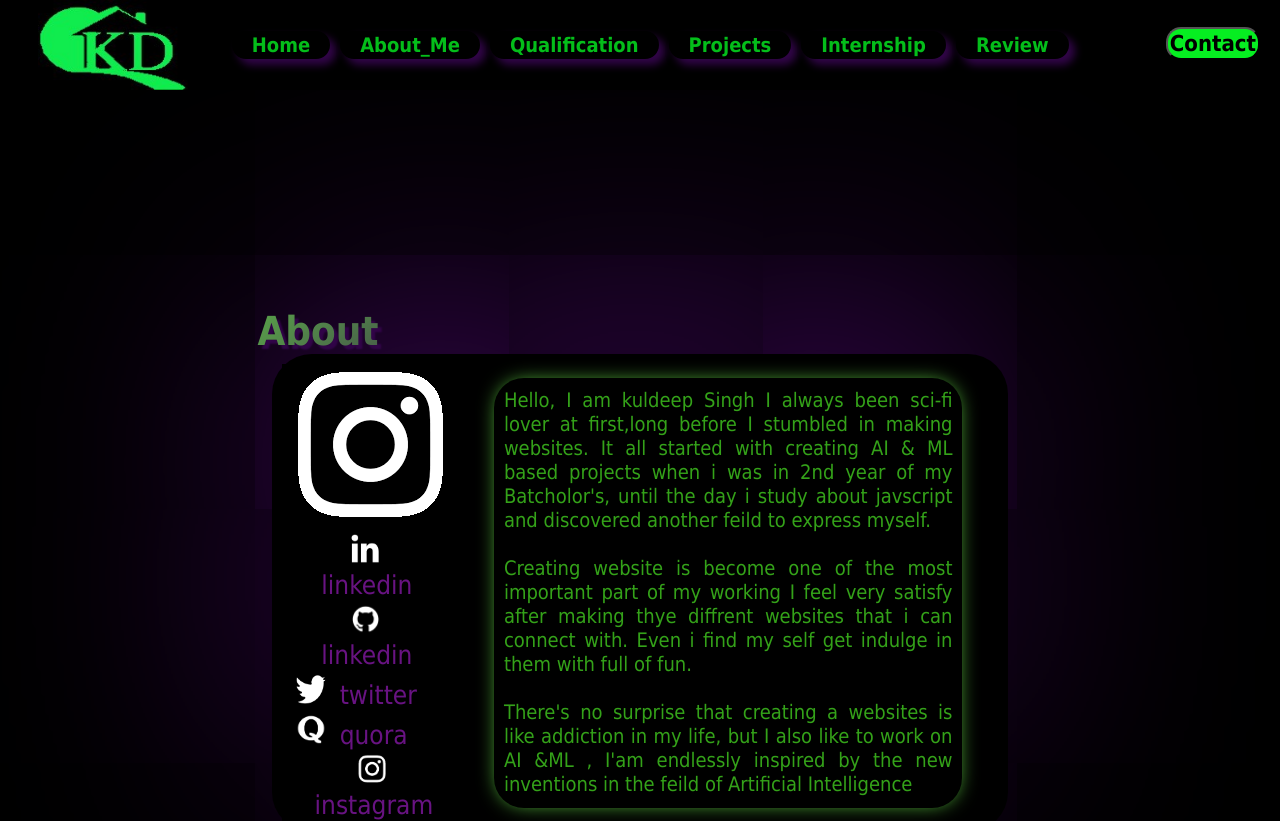
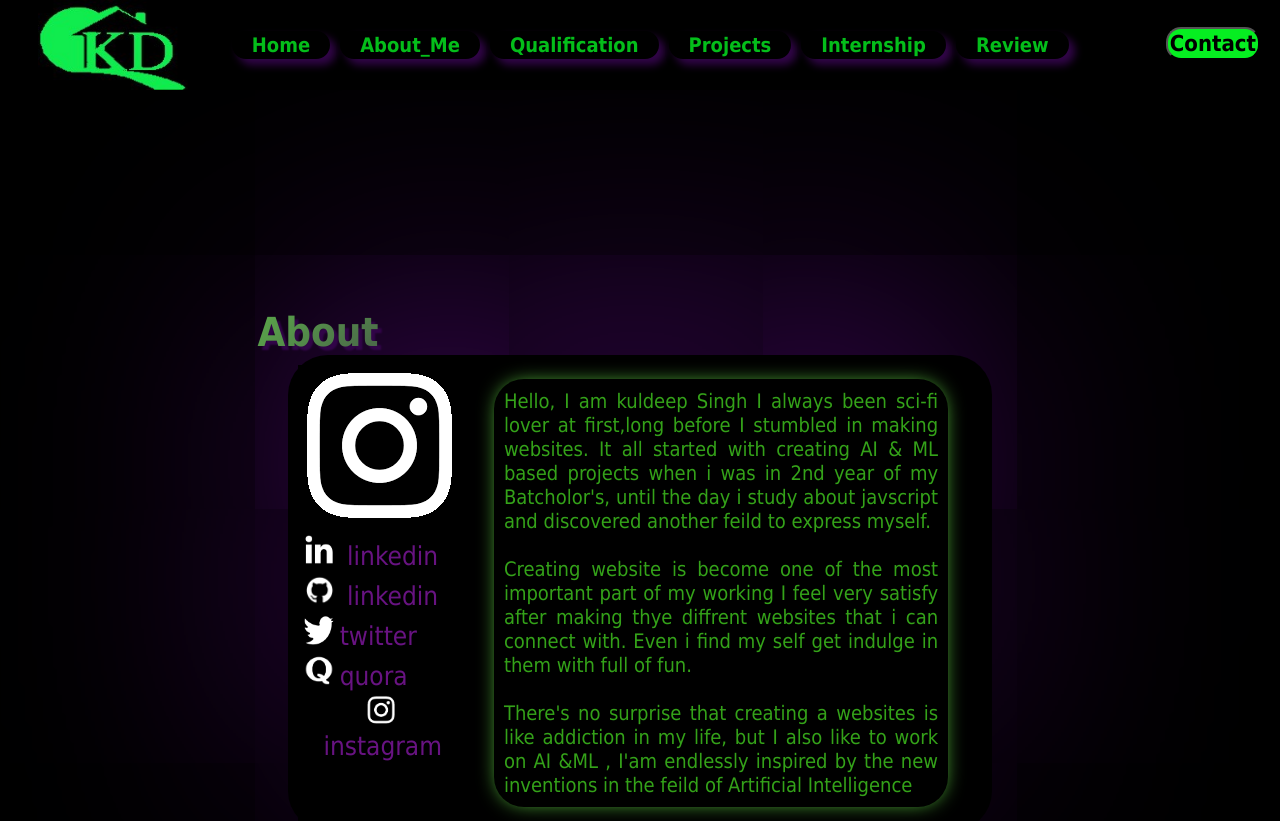
Before and after one commit to KuldeepSingh00048/portfolio1, a React (Create React App) app: page /about in a window 1280 px wide. Shown: the top 821 px of the page. Built offline with nearby package versions, Linux system fonts and the light colour scheme.

Commit message:
css uspdate

```diff
--- a/src/components/style.css
+++ b/src/components/style.css
@@ -207,7 +207,7 @@
 }
 .middle .ablock .imageli a{
     font-size: 26px;
-    padding: 2px 10px;
+    padding: 2px 2px;
     margin-left: 4px;
     color: rgb(104, 19, 130);
     text-decoration: none;
```
